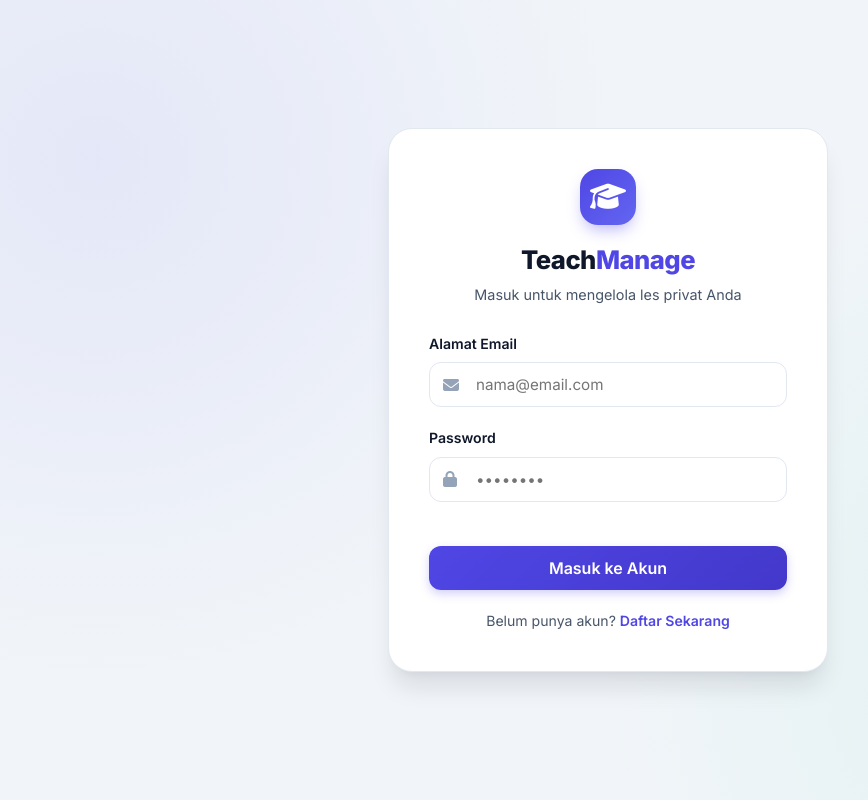
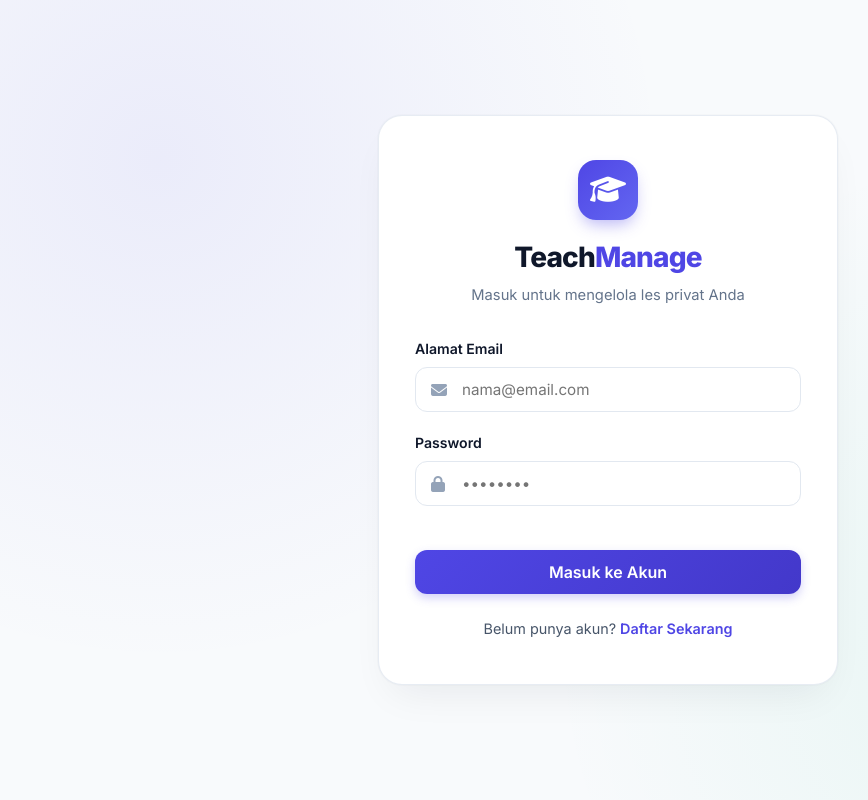
Before and after one commit to RefauRah/teach-manage, a website built with Vite: page web/index.html in a window 1280 px wide. Shown: the whole page, without its empty margins (32-900 px from the left). Built offline with nearby package versions, Linux system fonts and the light colour scheme.

Commit message:
fix: remove duplicate CSS blocks that override auth form styling

```diff
--- a/web/css/style.css
+++ b/web/css/style.css
@@ -895,9 +895,6 @@ button {
   padding-left: 36px !important;
 }
 
-/* ==========================================================================
-   FORMS & INPUTS
-   ========================================================================== */
 /* ==========================================================================
    FORMS & INPUTS
    ========================================================================== */
@@ -1355,85 +1352,6 @@ textarea:focus,
 }
 
 /* ==========================================================================
-   AUTH CARD
-   ========================================================================== */
-.auth-layout {
-  min-height: 100vh;
-  display: flex;
-  align-items: center;
-  justify-content: center;
-  background: radial-gradient(circle at 10% 20%, rgba(79, 70, 229, 0.08) 0%, transparent 40%),
-              radial-gradient(circle at 90% 80%, rgba(16, 185, 129, 0.08) 0%, transparent 40%),
-              var(--bg-app);
-  padding: 24px;
-}
-
-.auth-card {
-  width: 100%;
-  max-width: 440px;
-  background: #ffffff;
-  border-radius: var(--radius-xl);
-  border: 1px solid var(--border-card);
-  padding: 40px;
-  box-shadow: var(--shadow-xl);
-}
-
-.auth-header {
-  text-align: center;
-  margin-bottom: 28px;
-}
-
-.auth-logo {
-  width: 56px;
-  height: 56px;
-  margin: 0 auto 16px;
-  font-size: 1.8rem;
-}
-
-.auth-header h2 {
-  font-size: 1.6rem;
-  font-weight: 800;
-  letter-spacing: -0.02em;
-}
-
-.auth-header h2 span {
-  color: var(--primary);
-}
-
-.auth-header p {
-  color: var(--text-secondary);
-  font-size: 0.9rem;
-  margin-top: 4px;
-}
-
-.input-wrapper {
-  position: relative;
-}
-
-.input-wrapper i {
-  position: absolute;
-  left: 14px;
-  top: 50%;
-  transform: translateY(-50%);
-  color: var(--text-muted);
-}
-
-.input-wrapper input {
-  padding-left: 42px;
-}
-
-.auth-switch {
-  text-align: center;
-  margin-top: 20px;
-  font-size: 0.88rem;
-  color: var(--text-secondary);
-}
-
-.auth-switch a {
-  font-weight: 600;
-}
-
-/* ==========================================================================
    TOAST NOTIFICATIONS
    ========================================================================== */
 .toast-container {
```
